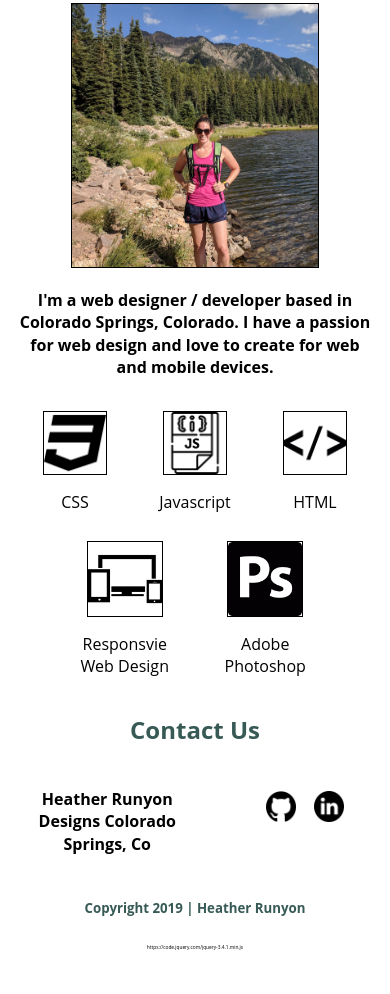
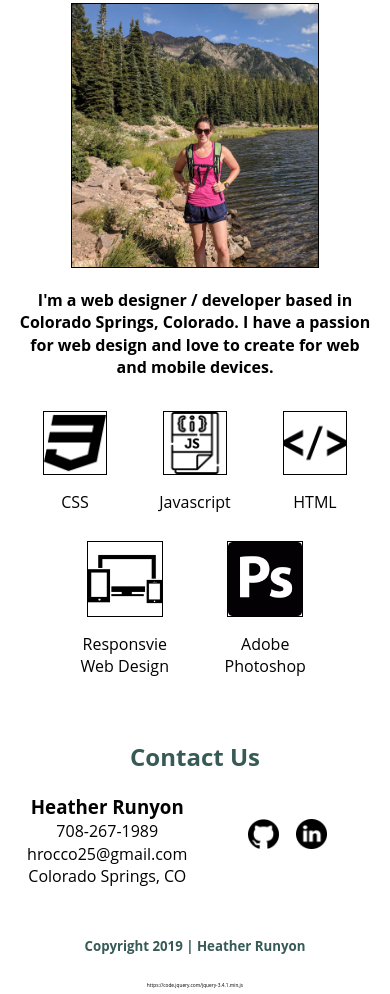
Before and after one commit to hrocco25/portfolio-responsive, a plain HTML site: page index.html in a window 390 px wide. Shown: the part 2083-3077 px from the top of the page. Before the commit the page ends 3039 px from the top, so only its background shows below. Drawn offline with Linux system fonts and the light colour scheme.

Commit message:
tablet format

```diff
--- a/css/main.css
+++ b/css/main.css
@@ -137,7 +137,7 @@ textarea {
 
 
 
-  h2, h4, p{
+  h2, h3, h4, p{
     text-align: center;
 
   }
@@ -305,6 +305,10 @@ header nav ul li {
   align-items: center;
 }
 
+#contact .content-wrapper{
+  margin: 7% 0 7% 0;
+}
+
 .location-logo{
   display: flex;
   justify-content: space-between;
@@ -314,10 +318,24 @@ header nav ul li {
   width: 50%;
 }
 
+.location h3{
+  margin: 0;
+}
+
+.location ul{
+  display: flex;
+  justify-content: center;
+  align-items: center;
+  flex-flow: column wrap;
+  margin: 0;
+}
+
+
+
 .logos{
   display: flex;
   justify-content: space-between;
-  padding: 7% 5% 0 0;
+  padding: 7% 10% 0 0;
 }
 
 #contact a{
@@ -451,6 +469,29 @@ flex-flow: column wrap;
 
 /*general*/
 
+h1{
+  font-size: 4em;
+}
+
+h2{
+  font-size: 2.2em;
+}
+
+h3{
+  font-size: 2em;
+}
+
+h4,
+h5{
+  font-size: 1.2em;
+}
+
+p,
+ul{
+  font-size: 1.4em;
+}
+
+
 .content-wrapper{
   width: 100%;
 }
@@ -470,16 +511,25 @@ flex-flow: column wrap;
   flex-flow: row wrap;
 }
 
-.project-one, .project-two, .project-three, .project-four, .project-five, .project-six{
+.project-one,
+.project-two,
+.project-three,
+.project-four,
+.project-five,
+.project-six{
   width: 42%;
 
 }
 
-.project-one, .project-three, .project-five{
+.project-one,
+.project-three,
+.project-five{
   margin: 2.5% 2.5% 0 0;
 }
 
-.project-two, .project-four, .project-six{
+.project-two,
+.project-four,
+.project-six{
   margin: 2.5% 0 0 2.5%;
 }
 
@@ -487,6 +537,10 @@ flex-flow: column wrap;
 
 .about-me{
   flex-flow: row wrap;
+}
+
+#about h2{
+  margin: 10% 0 7% 0;
 }
 
 #about .about-me img{
@@ -505,7 +559,11 @@ flex-flow: column wrap;
   margin: 10% 0 0 0;
 }
 
-.skill-one, .skill-two, .skill-three, .skill-four, .skill-five{
+.skill-one,
+.skill-two,
+.skill-three,
+.skill-four,
+.skill-five{
   width: 30%;
   padding: 0;
 }
--- a/index.html
+++ b/index.html
@@ -123,7 +123,13 @@
           <h2>Contact Us</h2>
           <div class="location-logo">
             <div class="location">
-              <h4>Heather Runyon Designs Colorado Springs, Co</h4>
+              <h3>Heather Runyon</h3>
+              <ul>
+                <li>708-267-1989</li>
+                <li>hrocco25@gmail.com</li>
+                <li>Colorado Springs, CO</li>
+              </ul>
+
               <!--add my phone number and email-->
             </div>
 
```
